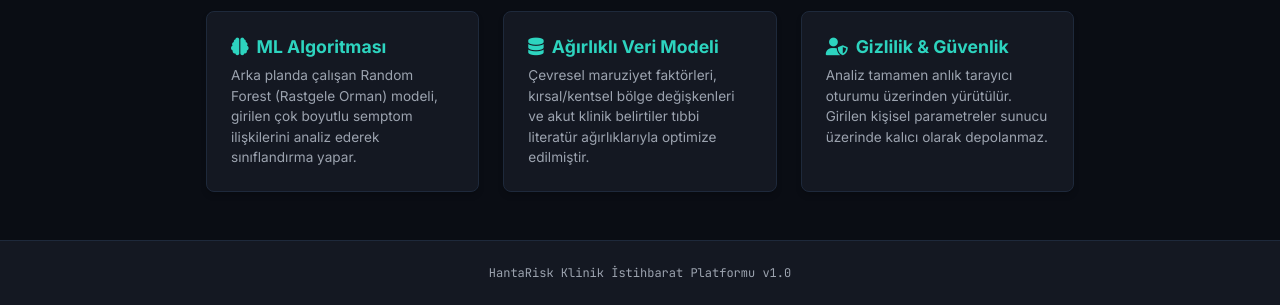
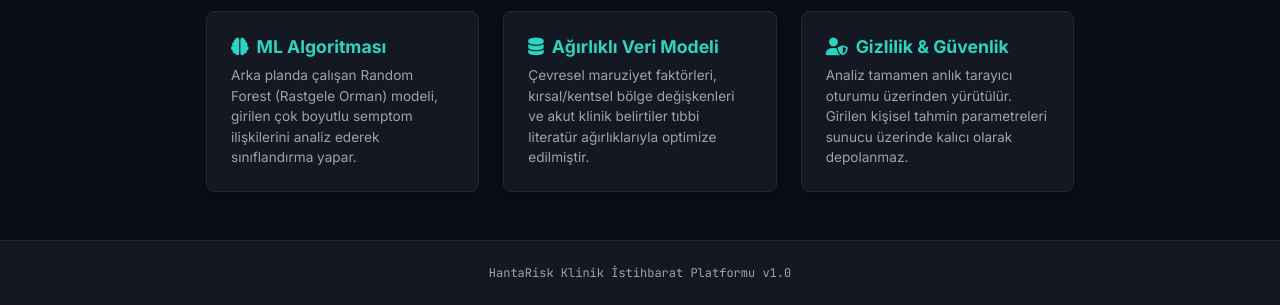
Before and after one commit to kayisdagasli-cmd/hantavir-s-risk-analizi, a Flask app: page / in a window 1280 px wide. Shown: the part 629-934 px from the top of the page. Run offline with Flask 3, Linux system fonts and the light colour scheme.

Commit message:
Update index.html

```diff
--- a/templates/index.html
+++ b/templates/index.html
@@ -71,7 +71,7 @@
                     <i class="fa-solid fa-user-shield"></i> Gizlilik & Güvenlik
                 </h3>
                 <p style="color: var(--text-muted); font-size: 0.85rem; line-height: 1.5;">
-                    Analiz tamamen anlık tarayıcı oturumu üzerinden yürütülür. Girilen kişisel parametreler sunucu üzerinde kalıcı olarak depolanmaz.
+                    Analiz tamamen anlık tarayıcı oturumu üzerinden yürütülür. Girilen kişisel tahmin parametreleri sunucu üzerinde kalıcı olarak depolanmaz.
                 </p>
             </div>
         </div>
```
Lines whose indentation alone changed are shown as unchanged.
